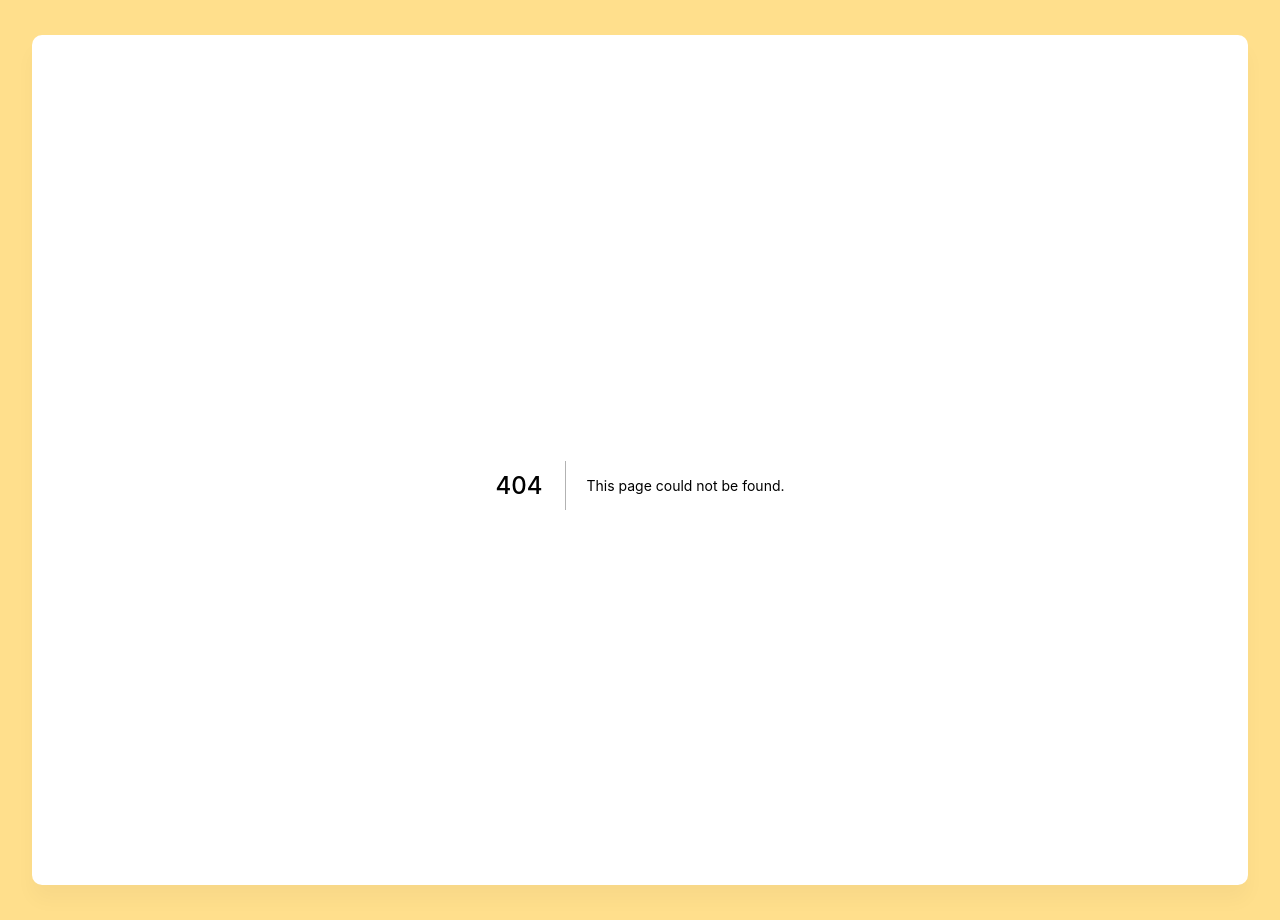
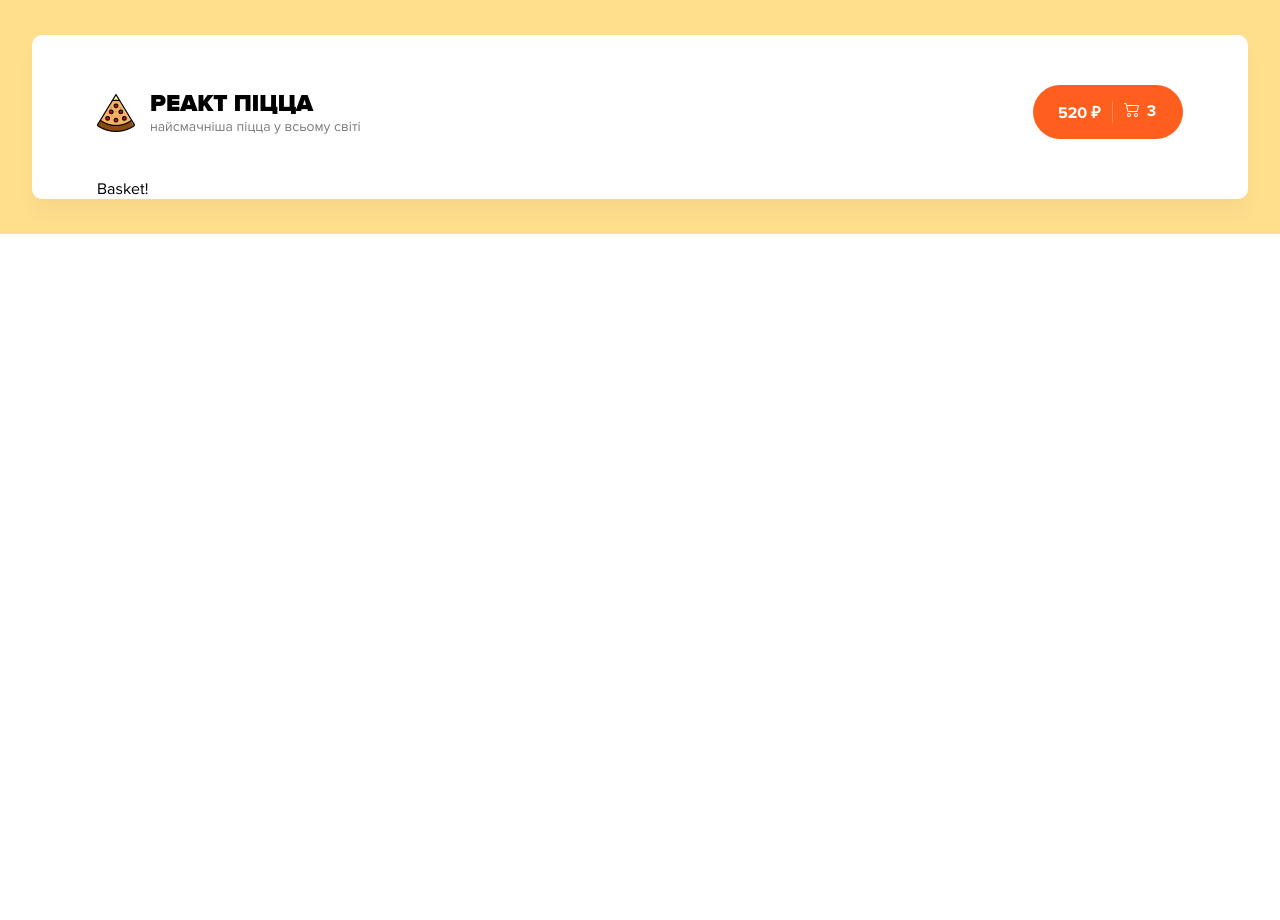
Before and after one commit to MDmytro12/pizza-client, a Next.js app in the folder pizza-client/: page /basket in a window 1280 px wide. Before the commit this address had no page. After the commit the page ends 800 px from the top, so only its background shows below. Built offline with nearby package versions, Linux system fonts and the light colour scheme.

Commit message:
Start basket!

```diff
--- a/pizza-client/constants/meta.js
+++ b/pizza-client/constants/meta.js
@@ -1,3 +1,4 @@
 export const HEADER_TITLES = {
 	HOME_PAGE: 'Реакт піцца!',
+	BASKET_PAGE: 'Корзина!',
 };
--- /dev/null
+++ b/pizza-client/containers/basket/View.js
@@ -0,0 +1,6 @@
+import React from 'react';
+import styled from 'styled-components';
+
+export const BasketView = () => {
+	return <>Basket!</>;
+};
--- /dev/null
+++ b/pizza-client/containers/basket/index.js
@@ -0,0 +1,6 @@
+import React from 'react';
+import { BasketView } from './View';
+
+export const Basket = () => {
+	return <BasketView />;
+};
--- a/pizza-client/containers/index.js
+++ b/pizza-client/containers/index.js
@@ -1,3 +1,4 @@
 export { Header } from './header';
 export { Menu } from './menu';
 export { Assortement } from './assortement';
+export { Basket } from './basket';
--- /dev/null
+++ b/pizza-client/pages/basket.js
@@ -0,0 +1,13 @@
+import { HEADER_TITLES } from '../constants/meta';
+import { Header, Basket } from '../containers';
+import HeadService from './_head';
+
+export default function BasketPage() {
+	return (
+		<>
+			<HeadService id={HEADER_TITLES.BASKET_PAGE} />
+			<Header />
+			<Basket />
+		</>
+	);
+}
```
